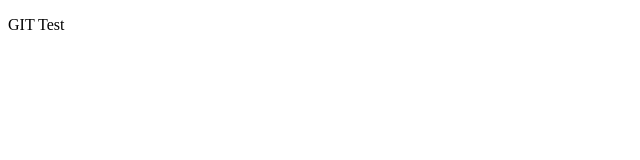
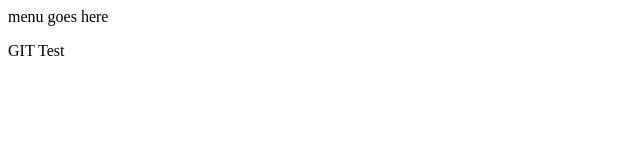
Before and after one commit to mositha/matrix-wad, a plain HTML site: page index.html in a window 1280 px wide. Shown: the whole page, without its empty margins (0-640 px from the left). Drawn offline with Linux system fonts and the light colour scheme.

Commit message:
menu added

```diff
--- a/index.html
+++ b/index.html
@@ -4,6 +4,7 @@
     <head></head>
 
     <body>
+        <div>menu goes here</div>
         <p>GIT Test</p>
     </body>
 
```
